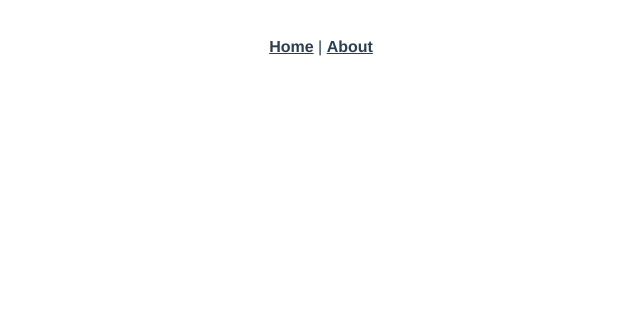
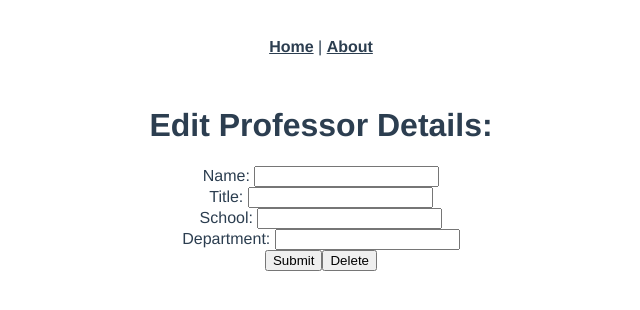
Before and after one commit to philpondo/ratemyprof-vue-app, a Vue app: page /professors/1/edit in a window 1280 px wide. Shown: the top 310 px of the page, without its empty margins (319-959 px from the left). Built offline with nearby package versions, Linux system fonts and the light colour scheme; no server answers; the HTML template or start-up script is replaced by a standard one.

Commit message:
adds frontend routes for professors

```diff
--- a/src/router/index.js
+++ b/src/router/index.js
@@ -1,29 +1,39 @@
-import Vue from 'vue'
-import VueRouter from 'vue-router'
-import Home from '../views/Home.vue'
+import Vue from "vue";
+import VueRouter from "vue-router";
+import Home from "../views/Home.vue";
+import ProfessorsNew from "../views/ProfessorsNew.vue";
+import ProfessorsShow from "../views/ProfessorsShow.vue";
+import ProfessorsEdit from "../views/ProfessorsEdit.vue";
 
-Vue.use(VueRouter)
+Vue.use(VueRouter);
 
 const routes = [
   {
-    path: '/',
-    name: 'Home',
-    component: Home
+    path: "/",
+    name: "Home",
+    component: Home,
   },
   {
-    path: '/about',
-    name: 'About',
-    // route level code-splitting
-    // this generates a separate chunk (about.[hash].js) for this route
-    // which is lazy-loaded when the route is visited.
-    component: () => import(/* webpackChunkName: "about" */ '../views/About.vue')
-  }
-]
+    path: "/professors/new",
+    name: "professors-new",
+    component: ProfessorsNew,
+  },
+  {
+    path: "/professors/:id",
+    name: "professors-show",
+    component: ProfessorsShow,
+  },
+  {
+    path: "/professors/:id/edit",
+    name: "professors-edit",
+    component: ProfessorsEdit,
+  },
+];
 
 const router = new VueRouter({
-  mode: 'history',
+  mode: "history",
   base: process.env.BASE_URL,
-  routes
-})
+  routes,
+});
 
-export default router
+export default router;
--- /dev/null
+++ b/src/views/ProfessorsEdit.vue
@@ -0,0 +1,94 @@
+<template>
+  <div class="professors-edit">
+    <h1>{{ message }}</h1>
+    <div>
+      <form v-on:submit.prevent="editProf">
+        <div>
+          <label>Name: </label>
+          <input type="text"
+          class="form-control"
+          v-model="professor.name"
+        />
+        </div>
+        <div>
+          <label>Title: </label>
+          <input type="text"
+          class="form-control"
+          v-model="professor.title"
+        />
+        </div>
+        <div>
+          <label>School: </label>
+          <input type="text"
+          class="form-control"
+          v-model="professor.school"
+        />
+        </div>
+        <div>
+          <label>Department: </label>
+          <input type="text"
+          class="form-control"
+          v-model="professor.department"
+        />
+        </div>
+        <button>Submit</button>
+        <button v-on:click="destroyProf()">Delete</button>
+      </form>
+    </div>
+  </div>
+</template>
+
+<style>
+</style>
+
+<script>
+import axios from "axios";
+export default {
+  data: function () {
+    return {
+      message: "Edit Professor Details:",
+      name: "",
+      title: "",
+      school: "",
+      department: "",
+      errors: [],
+      professor: {},
+    };
+  },
+  created: function () {
+    axios.get(`api/professors/${this.$route.params.id}`).then((response) => {
+      console.log(response.data.professor);
+      this.professor = response.data.professor;
+    });
+  },
+  methods: {
+    editProf: function (professor) {
+      var params = {
+        name: this.professor.name,
+        title: this.professor.title,
+        school: this.professor.school,
+        department: this.professor.department,
+      };
+      axios
+        .put(`/api/professors/${this.professor.id}`, params)
+        .then((response) => {
+          console.log(response.data);
+          this.$router.push(`/professors/${this.professor.id}`);
+        })
+        .catch((error) => {
+          this.errors = error.response.data.errors;
+        });
+    },
+    destroyProf: function () {
+      if (confirm("Are you sure you want to delete this professor?")) {
+        axios
+          .delete(`/api/professors/${this.professor.id}`)
+          .then((response) => {
+            console.log("Successfully destroyed", response.data);
+            this.$router.push("/");
+          });
+      }
+    },
+  },
+};
+</script>
--- /dev/null
+++ b/src/views/ProfessorsNew.vue
@@ -0,0 +1,54 @@
+<template>
+  <div class="professors-new">
+    <h1>{{ message }}</h1>
+    <form method="dialog">
+      <h2>Professor Details</h2>
+      <p>Name: <input type="text" v-model="name"> </p>
+      <p>Title: <input type="text" v-model="title"> </p>
+      <p>School: <input type="text" v-model="school"> </p>
+      <p>Department: <input type="text" v-model="department"> </p>
+      <div>
+        <button v-on:click="createProf()">Submit</button>
+      </div>
+    </form>
+  </div>
+</template>
+
+<style>
+</style>
+
+<script>
+import axios from "axios";
+export default {
+  data: function () {
+    return {
+      message: "Add a new Professor!",
+      name: "",
+      title: "",
+      school: "",
+      department: "",
+    };
+  },
+  created: function () {},
+  methods: {
+    createProf: function () {
+      var params = {
+        name: this.name,
+        title: this.title,
+        school: this.school,
+        department: this.department,
+      };
+      axios
+        .post("/api/professors", params)
+        .then((response) => {
+          console.log("New Professor:", response.data);
+          this.$router.push("/");
+        })
+        .catch((error) => {
+          console.log(error.response.data.errors);
+          this.errors = error.response.data.errors;
+        });
+    },
+  },
+};
+</script>
--- /dev/null
+++ b/src/views/ProfessorsShow.vue
@@ -0,0 +1,38 @@
+<template>
+  <div class="professors-show">
+    <h1>{{ message }}</h1>
+    <p>{{professor.name}}</p>
+    <p>{{professor.title}}</p>
+    <p>{{professor.school}}</p>
+    <p>{{professor.department}}</p>
+    <h2>Reviews:</h2>
+    <div v-for="review in reviews">
+      <p>Rating: {{review.rating}}</p>
+      <p>{{review.text}}</p>
+    </div>
+  </div>
+</template>
+
+<style>
+</style>
+
+<script>
+import axios from "axios";
+export default {
+  data: function () {
+    return {
+      message: "View this Professor's information:",
+      professor: {},
+      reviews: [],
+    };
+  },
+  created: function () {
+    axios.get(`api/professors/${this.$route.params.id}`).then((response) => {
+      console.log(response.data);
+      this.professor = response.data.professor;
+      this.reviews = response.data.reviews;
+    });
+  },
+  methods: {},
+};
+</script>
```
